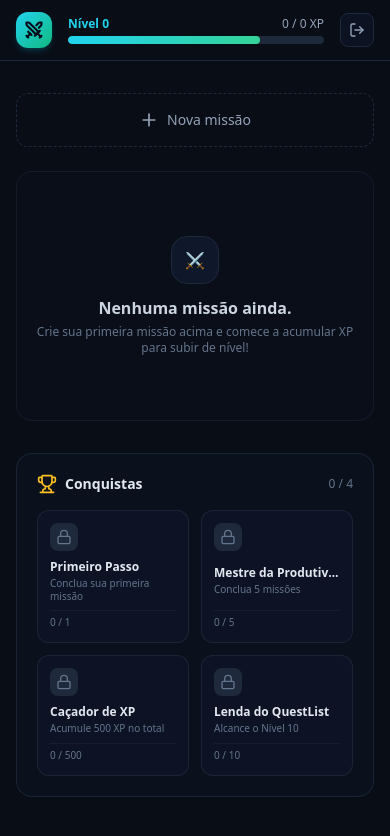
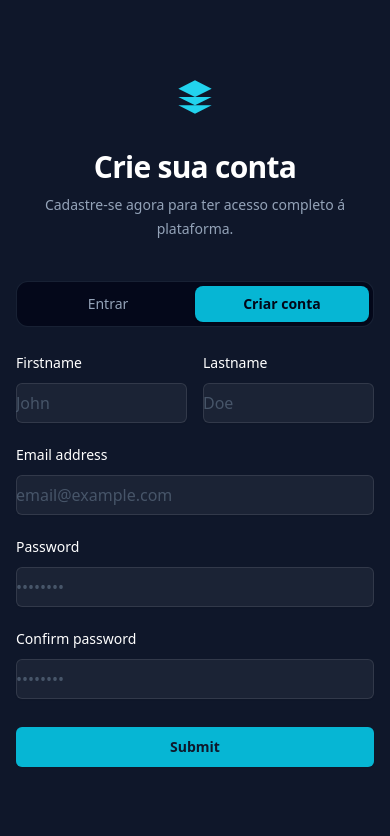
Before and after one commit to marcosilvadev22/to-do-list-full-stack, a React (Vite) app in the folder Frontend/: page / in a window 390 px wide. Shown: the top 836 px of the page. Built offline with nearby package versions, Linux system fonts and the light colour scheme.

Commit message:
tela de login e de cadastro pronto.

```diff
--- a/Frontend/src/App.tsx
+++ b/Frontend/src/App.tsx
@@ -1,10 +1,11 @@
-import Home from "./components/Home";
+//import Home from "./components/Home";
+import RegisterPage from "./components/initialPage/Register";
 
 export default function App() {
   return (
 
     <div className="App">
-      <Home />
+      <RegisterPage />
     </div>
   );
 }
--- a/Frontend/src/components/Home.tsx
+++ b/Frontend/src/components/Home.tsx
@@ -1,4 +1,4 @@
-import React, { useState } from 'react';
+import { useState } from 'react';
 import { Trophy, Lock, CheckCircle2, Plus } from 'lucide-react';
 import Navbar from '../components/Navbar'; // 🧭 Importação do componente separado
 
--- /dev/null
+++ b/Frontend/src/components/TelaLogin.tsx
@@ -0,0 +1,13 @@
+
+
+
+export default function TelaLogin() {
+    return (
+        <div className="flex items-center w-full h-full">
+            <div className="flex items-center justify-center">
+
+            </div>
+
+        </div>
+    )
+}
--- a/Frontend/src/components/initialPage/Register.tsx
+++ b/Frontend/src/components/initialPage/Register.tsx
@@ -1,6 +1,8 @@
-import { User, Mail, Lock } from 'lucide-react';
+// import { User, Mail, Lock } from 'lucide-react';
+import { useState } from 'react';
 
 export default function RegisterPage() {
+  const [isLogin, setIsLogin] = useState(false);
   return (
     // Container principal: tela cheia, dividido em duas colunas no desktop
     <div className="flex min-h-screen bg-[#0f172a] font-sans">
@@ -9,24 +11,58 @@ export default function RegisterPage() {
       <div className="flex flex-1 flex-col justify-center px-4 py-12 sm:px-6 lg:flex-none lg:px-20 xl:px-24 w-full lg:w-1/2">
         <div className="mx-auto w-full max-w-sm lg:w-96">
 
-          {/* Cabeçalho */}
+          {!isLogin ? (
             <div className="text-center lg:text-left">
               <svg className="mx-auto lg:mx-0 h-10 w-auto text-cyan-400" fill="currentColor" viewBox="0 0 24 24">
                 <path d="M12 2L2 7l10 5 10-5-10-5zM2 17l10 5 10-5M2 12l10 5 10-5" />
               </svg>
               <h2 className="mt-8 text-3xl font-bold leading-9 tracking-tight text-white">
-              Create an account
+                Crie sua conta
               </h2>
               <p className="mt-2 text-sm leading-6 text-slate-400">
-              Signup now and get full access to our app.
+                Cadastre-se agora para ter acesso completo á plataforma.
               </p>
             </div>
+          ): (
+            <div className="text-center lg:text-left">
+              <svg className="mx-auto lg:mx-0 h-10 w-auto text-cyan-400" fill="currentColor" viewBox="0 0 24 24">
+                <path d="M12 2L2 7l10 5 10-5-10-5zM2 17l10 5 10-5M2 12l10 5 10-5" />
+              </svg>
+              <h2 className="mt-8 text-3xl font-bold leading-9 tracking-tight text-white">
+                Bem-vindo de volta!
+              </h2>
+              <p className="mt-2 text-sm leading-6 text-slate-400">
+                Entre com suas credenciais para sua conta.
+              </p>
+            </div>
+          )}
 
-          {/* Formulário */}
+
           <div className="mt-10">
+            <div className="grid grid-cols-2 bg-slate-950/80 p-1 rounded-xl mb-6 border border-slate-800/80">
+              <button
+                type="button"
+                onClick={() => setIsLogin(true)}
+                className={`py-2 text-sm font-medium rounded-lg transition-all ${isLogin
+                  ? 'bg-cyan-500 to-teal-400 text-slate-950 font-semibold shadow'
+                  : 'text-slate-400 hover:text-white'
+                  }`}
+              >
+                Entrar
+              </button>
+              <button
+                type="button"
+                onClick={() => setIsLogin(false)}
+                className={`py-2 text-sm font-medium rounded-lg transition-all ${!isLogin
+                  ? 'bg-cyan-500 to-teal-400 text-slate-950 font-semibold shadow'
+                  : 'text-slate-400 hover:text-white'
+                  }`}
+              >
+                Criar conta
+              </button>
+            </div>
             <form action="#" method="POST" className="space-y-5">
-
-              {/* Linha Dupla: Firstname e Lastname */}
+              {!isLogin && (
                 <div className="grid grid-cols-2 gap-4">
                   <div>
                     <label htmlFor="firstname" className="block text-sm font-medium leading-6 text-white">
@@ -59,6 +95,8 @@ export default function RegisterPage() {
                     </div>
                   </div>
                 </div>
+              )}
+
 
               {/* Input: Email */}
               <div>
@@ -121,14 +159,6 @@ export default function RegisterPage() {
                 </button>
               </div>
             </form>
-
-            {/* Link inferior (Estilo da Imagem) */}
-            <p className="mt-8 text-center text-sm text-slate-400">
-              Already have an account?{' '}
-              <a href="#" className="font-semibold text-cyan-400 hover:text-cyan-300 transition-colors">
-                Signin
-              </a>
-            </p>
           </div>
 
         </div>
```
Lines whose indentation alone changed are shown as unchanged.
